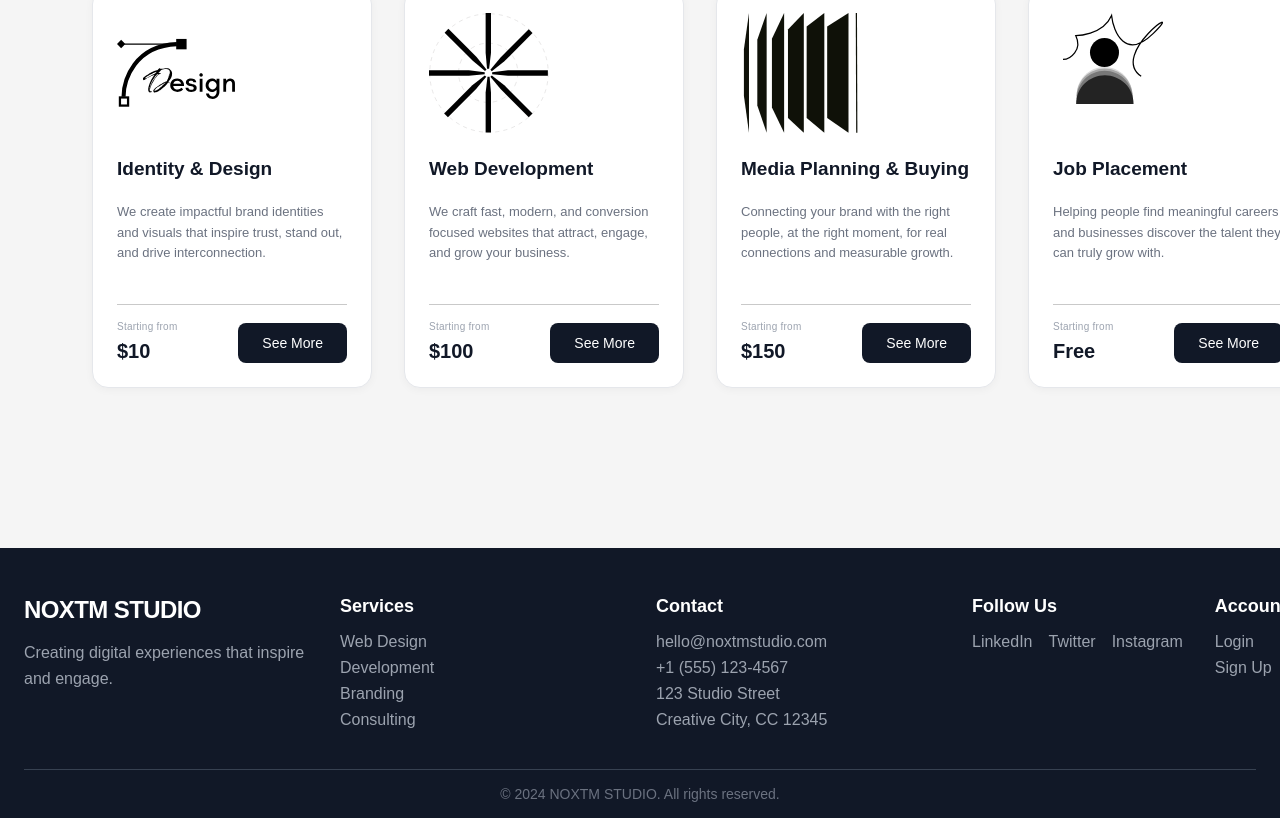
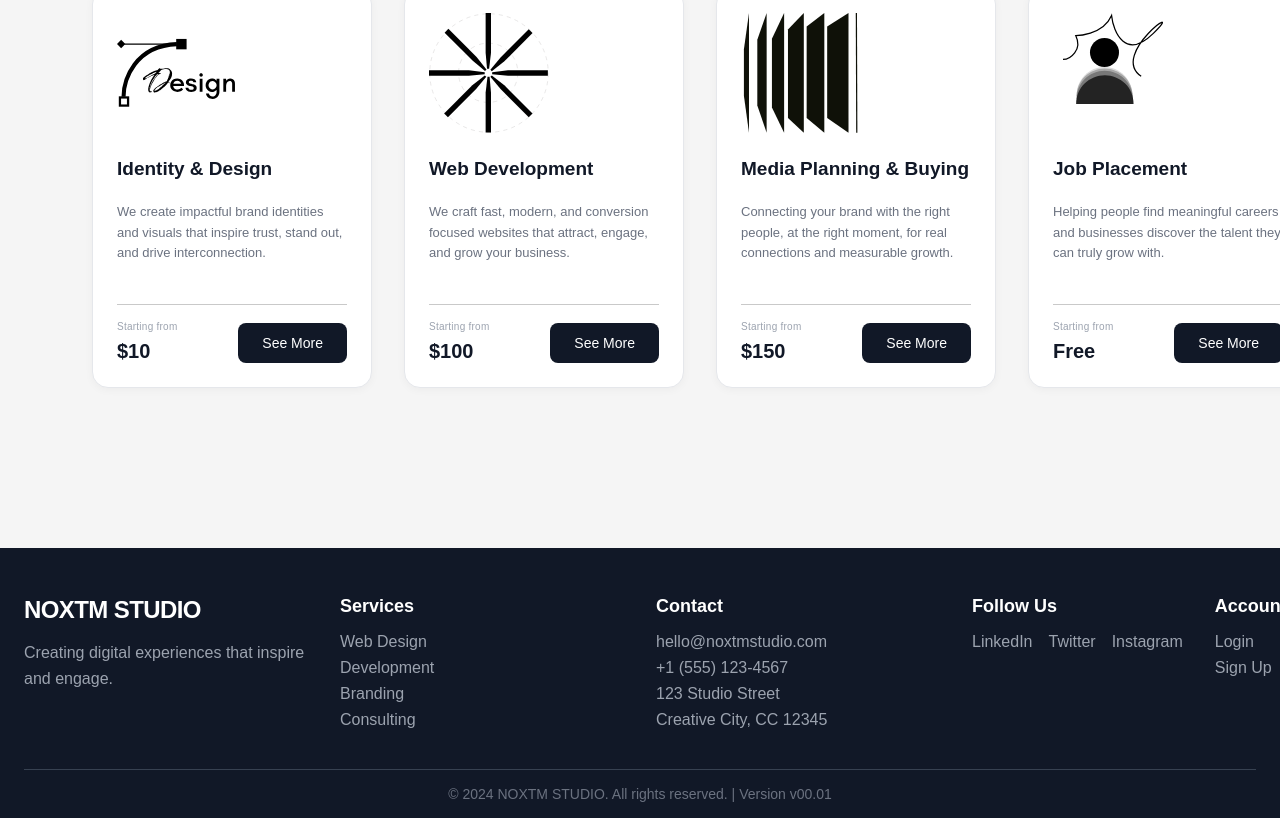
Before and after one commit to imrajatpanwar/noxtm, a React (Create React App) app in the folder Frontend/: page / in a window 1280 px wide. Shown: the part 808-1626 px from the top of the page. Built offline with nearby package versions, Linux system fonts and the light colour scheme; the HTML template or start-up script is replaced by a standard one; a web font is replaced by a local one.

Commit message:
Add version v00.01 to footer

```diff
--- a/Frontend/src/components/Footer.js
+++ b/Frontend/src/components/Footer.js
@@ -55,7 +55,7 @@ function Footer() {
         </div>
 
         <div className="footer-bottom">
-          <p>&copy; 2024 NOXTM STUDIO. All rights reserved.</p>
+          <p>&copy; 2024 NOXTM STUDIO. All rights reserved. | Version v00.01</p>
         </div>
       </div>
     </footer>
```
